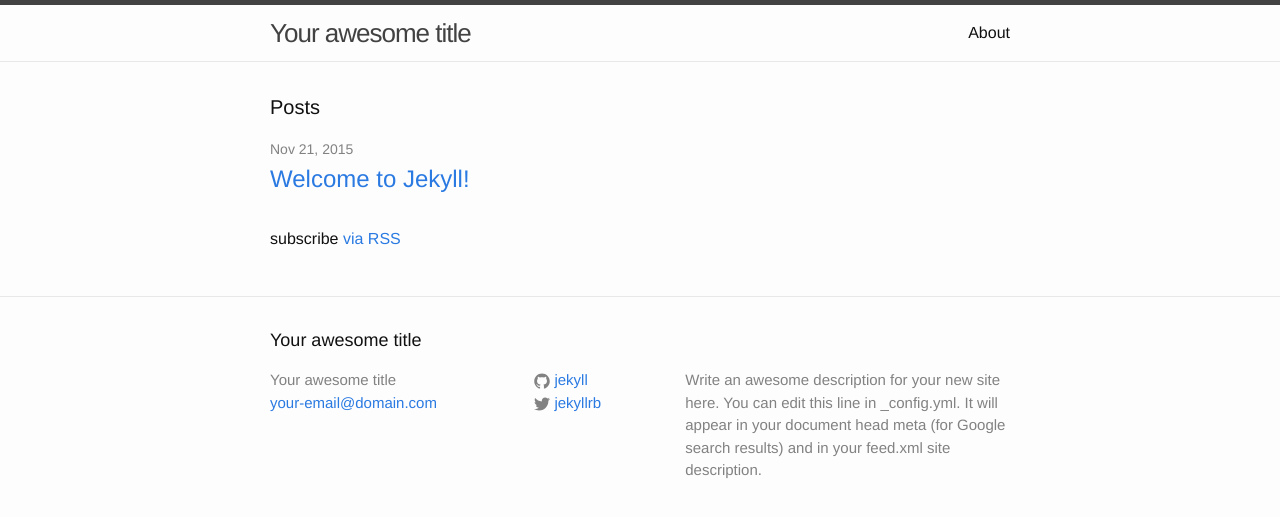
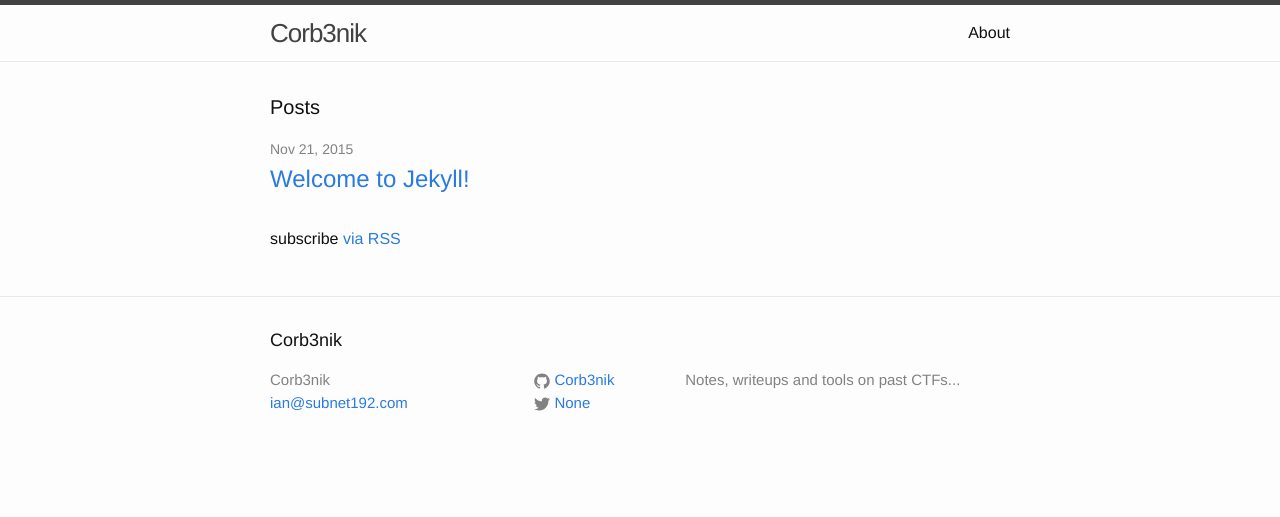
Before and after one commit to Corb3nik/Corb3nik.github.io, a Jekyll site: the page built from index.html, in a window 1280 px wide. Shown: the top 517 px of the page. Built offline with Jekyll 4.4.1, drawn with Linux system fonts in a browser that asks for light colours.

Commit message:
Makes changes to configuration

```diff
--- a/_config.yml
+++ b/_config.yml
@@ -1,14 +1,12 @@
 # Site settings
-title: Your awesome title
-email: your-email@domain.com
+title: Corb3nik
+email: ian@subnet192.com
 description: > # this means to ignore newlines until "baseurl:"
-  Write an awesome description for your new site here. You can edit this
-  line in _config.yml. It will appear in your document head meta (for
-  Google search results) and in your feed.xml site description.
+  Notes, writeups and tools on past CTFs...
 baseurl: "" # the subpath of your site, e.g. /blog/
 url: "http://yourdomain.com" # the base hostname & protocol for your site
-twitter_username: jekyllrb
-github_username:  jekyll
+twitter_username: None
+github_username:  Corb3nik
 
 # Build settings
 markdown: kramdown
```
